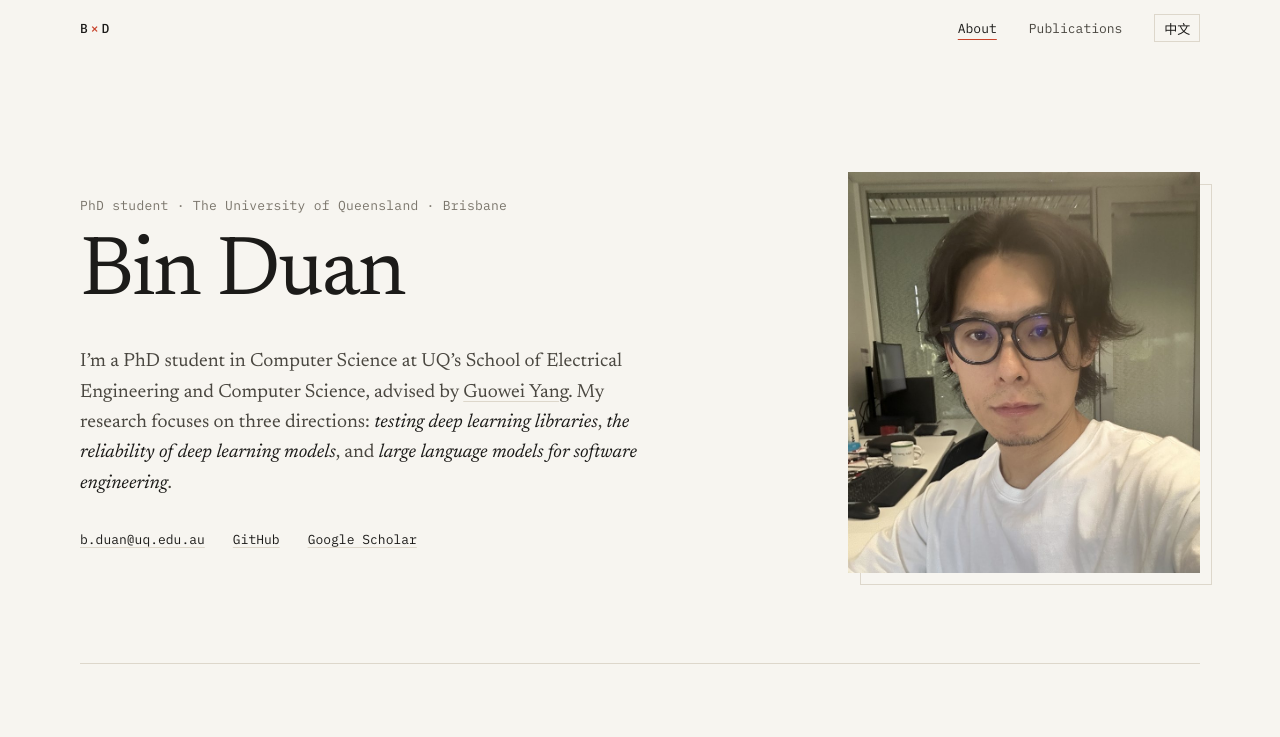
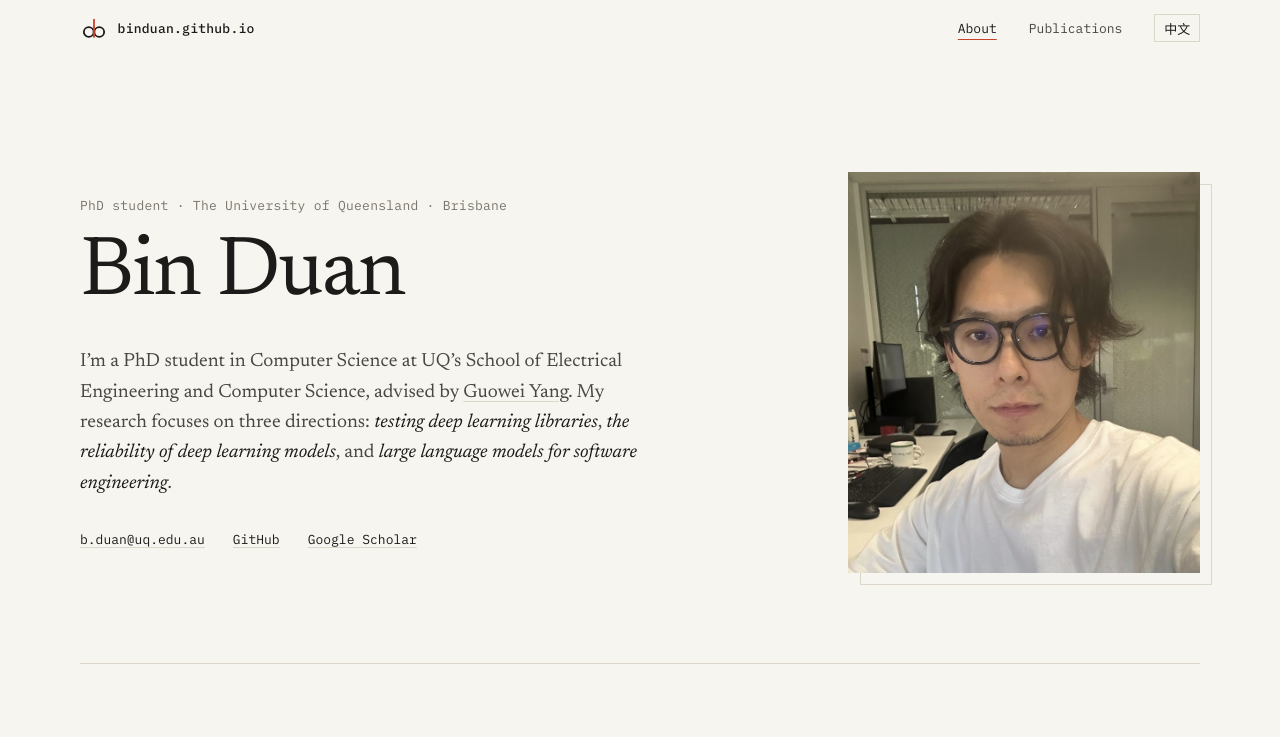
Before and after one commit to beanduan22/beanduan22.github.io, a plain HTML site: page index.html in a window 1280 px wide. Shown: the top 737 px of the page. Drawn offline with Linux system fonts and the light colour scheme.

Commit message:
feat: symmetric db logo and binduan.github.io site name
Co-Authored-By: Claude Opus 5.5 <noreply@anthropic.com>

```diff
--- a/index.html
+++ b/index.html
@@ -5,10 +5,10 @@
   <meta name="viewport" content="width=device-width, initial-scale=1">
   <meta name="theme-color" content="#f7f5f0">
   <meta name="description" content="Bin Duan is a PhD student at the University of Queensland working on testing deep learning systems and the libraries they run on.">
-  <meta property="og:title" content="Bin Duan">
+  <meta property="og:title" content="binduan.github.io — Bin Duan">
   <meta property="og:description" content="PhD student at the University of Queensland. Testing deep learning systems and the libraries they run on.">
   <meta property="og:type" content="website">
-  <title>Bin Duan</title>
+  <title>binduan.github.io</title>
   <link rel="icon" href="assets/favicon.svg" type="image/svg+xml">
   <link rel="preload" href="assets/newsreader-latin-400-normal.woff2" as="font" type="font/woff2" crossorigin>
   <link rel="stylesheet" href="styles.css">
@@ -22,7 +22,7 @@
 
   <header class="masthead">
     <div class="page masthead-inner">
-      <a class="mark" href="#top" aria-label="Bin Duan, top of page">B<span>×</span>D</a>
+      <a class="mark" href="./" aria-label="binduan.github.io, home"><svg class="mark-glyph" viewBox="0 0 40 30" aria-hidden="true"><circle cx="12.5" cy="20" r="7"/><circle cx="27.5" cy="20" r="7"/><path class="mark-stem" d="M20 2.5v24.5"/></svg><span class="mark-text">binduan.github.io</span></a>
       <nav aria-label="Sections" class="masthead-nav">
         <a href="./" aria-current="page" data-i18n="navAbout">About</a>
         <a href="publications.html" data-i18n="navPubs">Publications</a>
--- a/styles.css
+++ b/styles.css
@@ -54,8 +54,11 @@ a:focus-visible, button:focus-visible { outline: 2px solid var(--pen); outline-o
 .masthead { position: sticky; top: 0; z-index: 5; background: color-mix(in srgb, var(--paper) 92%, transparent); backdrop-filter: blur(6px); border-bottom: 1px solid transparent; transition: border-color 200ms; }
 .masthead.scrolled { border-bottom-color: var(--rule); }
 .masthead-inner { display: flex; justify-content: space-between; align-items: center; height: 3.5rem; font: 400 var(--text-sm) var(--mono); }
-.mark { text-decoration: none; letter-spacing: 0.08em; font-weight: 500; }
-.mark span { color: var(--pen); margin-inline: 0.15em; }
+.mark { display: inline-flex; align-items: center; gap: 0.6rem; text-decoration: none; color: var(--ink); }
+.mark-glyph { width: 1.75rem; height: auto; fill: none; stroke: var(--ink); stroke-width: 2.6; stroke-linecap: round; overflow: visible; }
+.mark-glyph .mark-stem { stroke: var(--pen); transform-origin: 50% 100%; transition: transform 260ms var(--ease); }
+.mark:hover .mark-glyph .mark-stem { transform: scaleY(1.12); }
+.mark-text { font-weight: 500; letter-spacing: 0.02em; }
 .masthead-nav { display: flex; gap: clamp(0.9rem, 2.5vw, 2rem); align-items: center; }
 .masthead-nav a { text-decoration: none; color: var(--ink-soft); }
 .masthead-nav a:hover { color: var(--ink); }
@@ -199,3 +202,4 @@ html[lang="zh-CN"] .body { line-height: 1.8; }
   .news li { grid-template-columns: 1fr; gap: 0.1rem; }
   .masthead-nav a:not(:last-of-type) { display: inline; }
 }
+@media (max-width: 520px) { .mark-text { display: none; } }
```
Also changed, not shown: publications.html (+3 -3 lines), assets/favicon.svg.
